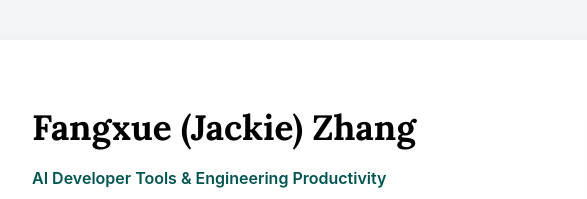
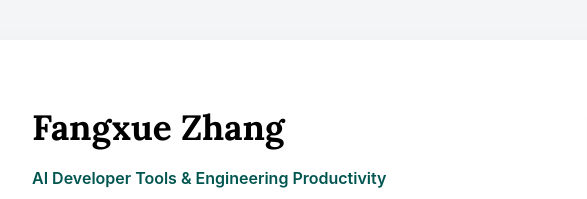
Before and after one commit to jackiesteed/jackiesteed.github.io, a plain HTML site: page resume-en.html in a window 1280 px wide. Shown: the top 199 px of the page, 278-865 px from the left. Drawn offline with Linux system fonts and the light colour scheme.

Commit message:
英文简历姓名统一为 Fangxue Zhang

```diff
--- a/resume-en.html
+++ b/resume-en.html
@@ -3,12 +3,12 @@
 <head>
   <meta charset="UTF-8">
   <meta name="viewport" content="width=device-width, initial-scale=1.0">
-  <title>Fangxue (Jackie) Zhang | Résumé</title>
+  <title>Fangxue Zhang | Résumé</title>
 
   <!-- SEO Meta Tags -->
-  <meta name="description" content="Engineering résumé for Fangxue (Jackie) Zhang, covering AI developer tools, engineering productivity, and highly available systems.">
-  <meta name="keywords" content="Fangxue Zhang, Jackie Zhang, AI developer tools, engineering productivity, Python, CI/CD, systems architecture">
-  <meta name="author" content="Fangxue (Jackie) Zhang">
+  <meta name="description" content="Engineering résumé for Fangxue Zhang, covering AI developer tools, engineering productivity, and highly available systems.">
+  <meta name="keywords" content="Fangxue Zhang, AI developer tools, engineering productivity, Python, CI/CD, systems architecture">
+  <meta name="author" content="Fangxue Zhang">
   <link rel="icon" type="image/svg+xml" href="favicon.svg">
 
   <!-- Google Fonts for Academic Serif Typography -->
@@ -546,7 +546,7 @@
     <!-- Header -->
     <header class="resume-header">
       <div class="header-text">
-        <h1>Fangxue (Jackie) Zhang</h1>
+        <h1>Fangxue Zhang</h1>
         <p class="focus">AI Developer Tools &amp; Engineering Productivity</p>
         <div class="contact-info">
           <div class="contact-row">
```
